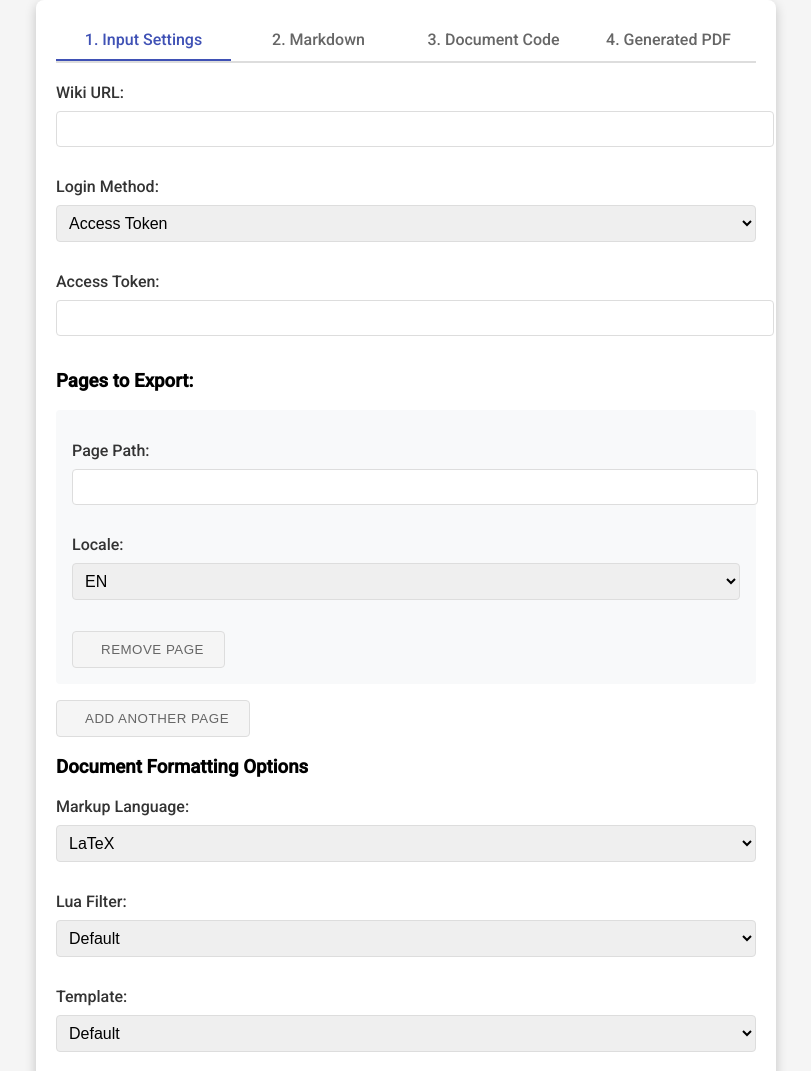
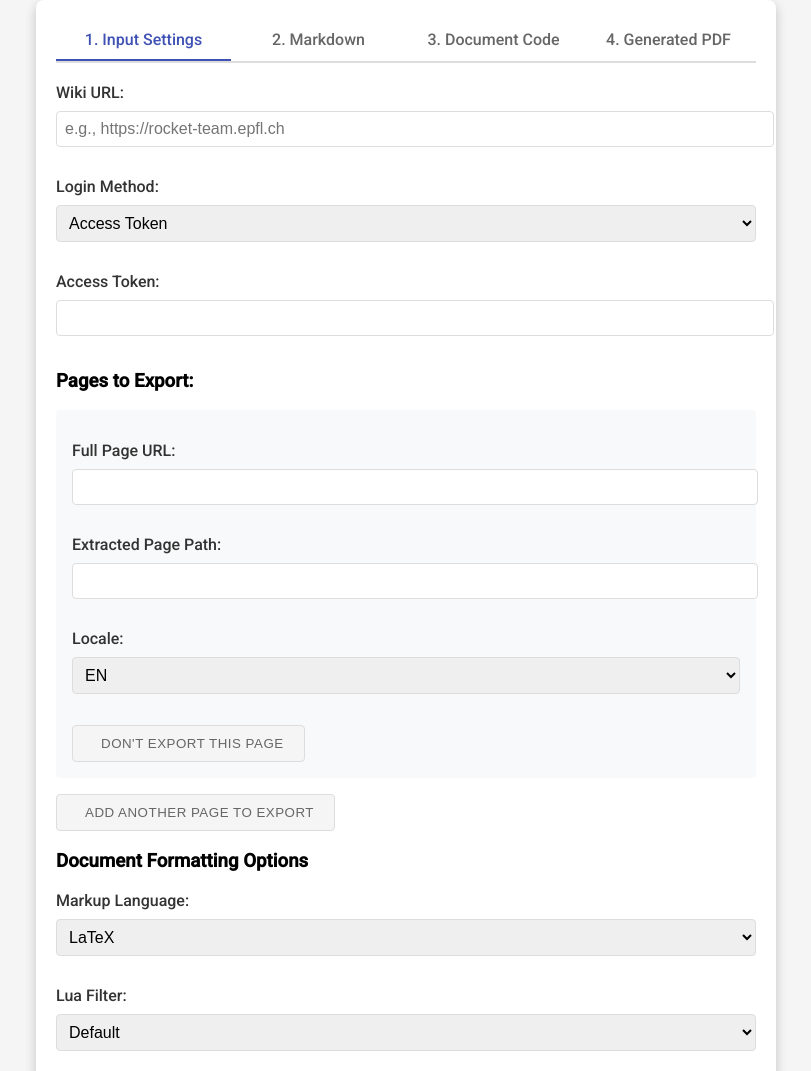
Before and after one commit to EPFLRocketTeam/wiki-to-pdf-docker, a Flask app: page / in a window 1280 px wide. Shown: the top 1071 px of the page, without its empty margins (234-1045 px from the left). Run offline with Flask 2, Linux system fonts and the light colour scheme; some libraries are stand-ins or nearby versions.

Commit message:
Modified template

```diff
--- a/app/templates/index.html
+++ b/app/templates/index.html
@@ -132,6 +132,12 @@
         .material-icons {
             font-size: 20px;
         }
+        /* Error message styling */
+        .error-message {
+            color: #d32f2f;
+            font-size: 14px;
+            margin-top: 4px;
+        }
     </style>
     <script>
         window.onload = function() {
@@ -172,8 +178,11 @@
             const newPage = document.createElement('div');
             newPage.classList.add('page-entry');
             newPage.innerHTML = `
-                <label>Page Path:</label>
-                <input type="text" name="page-path-${pageIndex}" required />
+                <label>Full Page URL:</label>
+                <input type="text" name="full-url-${pageIndex}" class="full-url-input"
+                       onInput="updatePagePath(this)" required />
+                <label>Extracted Page Path:</label>
+                <input type="text" name="page-path-${pageIndex}" class="page-path-input" readonly />
                 <label>Locale:</label>
                 <select name="locale-${pageIndex}">
                     <option value="en">EN</option>
@@ -184,11 +193,47 @@
                 <div class="page-actions">
                     <button type="button" onclick="removePage(this)" class="button secondary">
                         <span class="material-icons"></span>
-                        Remove Page
+                        Don't Export This Page
                     </button>
                 </div>
             `;
             pagesDiv.appendChild(newPage);
+        }
+
+        function updatePagePath(input) {
+            const pageEntry = input.closest('.page-entry');
+            const pathInput = pageEntry.querySelector('.page-path-input');
+            const wikiUrl = document.getElementById('wiki-url').value.trim();
+
+            if (!wikiUrl) {
+                pathInput.value = 'Please enter Wiki URL first';
+                return;
+            }
+
+            try {
+                const fullUrl = input.value.trim();
+                if (!fullUrl) {
+                    pathInput.value = '';
+                    return;
+                }
+
+                // Remove trailing slashes from wiki URL for consistent comparison
+                const baseUrl = wikiUrl.replace(/\/+$/, '');
+
+                if (!fullUrl.startsWith(baseUrl)) {
+                    pathInput.value = 'URL must start with Wiki URL';
+                    return;
+                }
+
+                // Extract the path by removing the base URL and any leading slashes
+                let pagePath = fullUrl.substring(baseUrl.length).replace(/^\/+/, '');
+                // Remove trailing slashes as well
+                pagePath = pagePath.replace(/\/+$/, '');
+
+                pathInput.value = pagePath;
+            } catch (error) {
+                pathInput.value = 'Invalid URL format';
+            }
         }
 
         function removePage(button) {
@@ -197,6 +242,14 @@
                 button.closest('.page-entry').remove();
             }
         }
+
+        // Add event listener to wiki URL input to update all page paths when it changes
+        document.addEventListener('DOMContentLoaded', function() {
+            document.getElementById('wiki-url').addEventListener('input', function() {
+                const fullUrlInputs = document.querySelectorAll('.full-url-input');
+                fullUrlInputs.forEach(input => updatePagePath(input));
+            });
+        });
     </script>
 </head>
 <body>
@@ -215,7 +268,8 @@
             <form action="/submit" method="POST">
                 <!-- Wiki Parameters -->
                 <label for="wiki-url">Wiki URL:</label>
-                <input type="text" id="wiki-url" name="wiki-url" required />
+                <input type="text" id="wiki-url" name="wiki-url" required
+                       placeholder="e.g., https://rocket-team.epfl.ch" />
 
                 <label for="login-type">Login Method:</label>
                 <select id="login-type" name="login-type">
@@ -243,7 +297,7 @@
                 </div>
                 <button type="button" onclick="addPage()" class="button secondary">
                     <span class="material-icons"></span>
-                    Add Another Page
+                    Add Another Page To Export
                 </button>
 
                 <!-- Document Formatting Options -->
```
